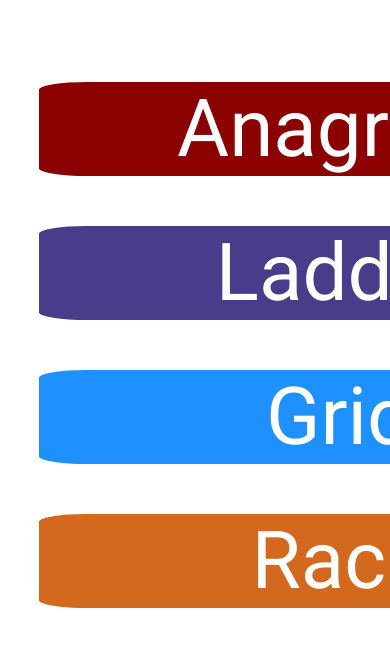
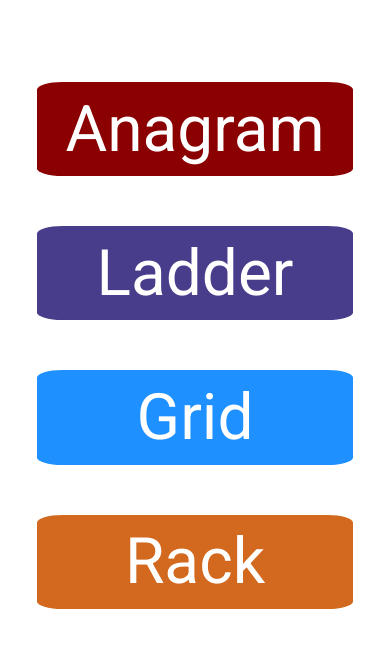
Before and after one commit to jgthomas/playwords.xyz, a Flask app: page / in a window 390 px wide; the page is wider, and only the part inside the window is pictured. Shown: the top 648 px of that part. Run offline with Flask 2, Linux system fonts and the light colour scheme.

Commit message:
home page layout now working on mobile

```diff
--- a/static/styles/index.css
+++ b/static/styles/index.css
@@ -44,14 +44,15 @@ body {
         text-align: center;
         text-decoration: none;
         color: white;
-        font-size: 500%;
+        font-size: 450%;
         border-radius: 8%;
         /*width: 80%;*/
-        min-width: 600px;
-        max-width: 600px;
+        min-width: 500px;
+        max-width: 500px;
         margin-right: auto;
         margin-left: auto;
         margin-top: 50px;
+        padding: 0.15em;
 }
 
 #navlink1 {
@@ -76,11 +77,19 @@ body {
 
 
 
-@media only screen (max-width: 680px) {
+@media only screen and (max-width: 680px) {
         .game-nav {
-                min-width: 80%;
-                max-width: 80%;
+                min-width: 95%;
+                max-width: 95%;
+                font-size: 400%;
                 margin-right: auto;
                 margin-left: auto;
         }
 }
+
+
+@media only screen and (max-width: 380px) {
+        .game-nav {
+                font-size: 300%;
+        }
+}
```
Also changed, not shown: templates/index.html (+0 -14 lines).
